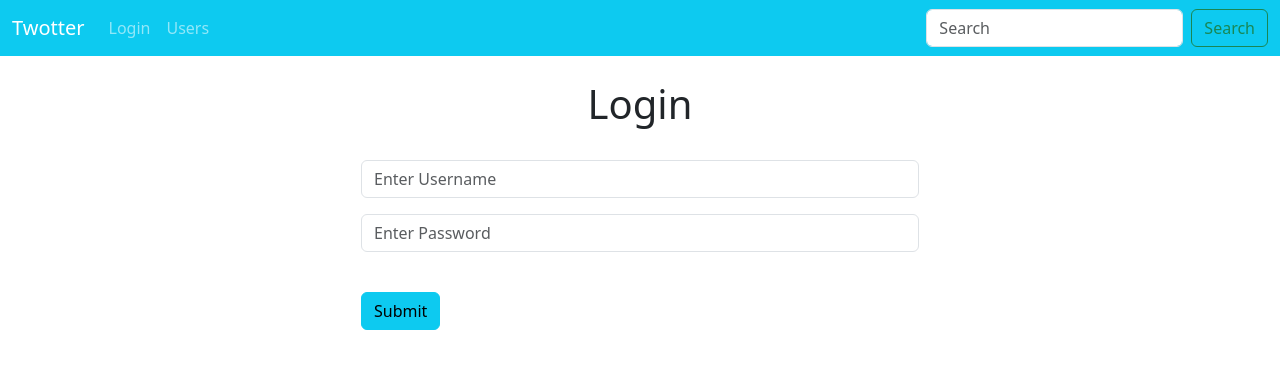
After one commit to hdsjejgh/Twotter, a Django app: page /login/ in a window 1280 px wide. The commit adds this page. Shown: the top 369 px of the page. Run offline with Django 5.2, Linux system fonts and the light colour scheme.

Commit message:
added logging in and logging out

```diff
--- a/twotter/social/templates/base.html
+++ b/twotter/social/templates/base.html
@@ -12,7 +12,7 @@
   <div class="container">
       {% if messages %}
         {% for message in messages %}
-          <div class="alert alert-warning" role="alert">
+          <div class="alert alert-success alert-dismissible" role="alert">
             {{ message }}
           </div>
         {% endfor %}
--- /dev/null
+++ b/twotter/social/templates/login.html
@@ -0,0 +1,28 @@
+{% extends 'base.html' %}
+{% block content %}
+{% if user.is_authenticated %} <!--If user already logged in say so-->
+<br><h1 class="text-center">Already logged in</h1><br>
+{% else %}
+<div class="col-md-6 offset-md-3">
+<br><h1 class="text-center">Login</h1><br>
+
+    <form method="POST" action="{% url 'login' %}">
+        {% csrf_token %}
+  <div class="mb-3">
+    <input type="text" class="form-control" name="username" placeholder="Enter Username"> <!--Username-->
+  </div>
+  <div class="mb-3">
+    <input type="password" class="form-control" name="password" placeholder="Enter Password"> <!--Password-->
+  </div><br>
+  <button type="submit" class="btn btn-info">Submit</button>
+</form>
+
+</div>
+
+
+{% endif %}
+
+
+
+
+{% endblock %}
--- a/twotter/social/templates/navbar.html
+++ b/twotter/social/templates/navbar.html
@@ -10,9 +10,16 @@
           <li class="nav-item">
             <a class="nav-link" href="{% url 'profile' request.user.id %}">My Profile</a>
           </li>
+        <li class="nav-item">
+            <a class="nav-link" href="{% url 'logout' %}">Logout</a>
+          </li>
+        {% else %}
+        <li class="nav-item">
+            <a class="nav-link" href="{% url 'login' %}">Login</a>
+          </li>
         {% endif %}
         <li class="nav-item">
-          <a class="nav-link" href="{% url 'profile_list' %}">Profile List</a>
+          <a class="nav-link" href="{% url 'profile_list' %}">Users</a>
         </li>
       </ul>
       <form class="d-flex" role="search">
--- a/twotter/social/urls.py
+++ b/twotter/social/urls.py
@@ -23,4 +23,6 @@ urlpatterns = [
     path('',views.home,name="home"),
     path('profile_list/',views.profile_list,name="profile_list"),
     path('profile/<int:pk>',views.profile, name='profile'), #profile of user with id <int:pk>
+    path('login/',views.login_user,name='login'),
+    path('logout/',views.logout_user,name='logout'),
 ]
--- a/twotter/social/views.py
+++ b/twotter/social/views.py
@@ -2,6 +2,8 @@ from django.shortcuts import render, redirect
 from .models import Profile, Twoot
 from django.contrib import messages
 from .forms import TwootForm
+from django.contrib.auth import authenticate,login,logout
+
 
 # Create your views here.
 def home(request):
@@ -21,13 +23,9 @@ def home(request):
         return render(request, 'home.html', {"twoots": twoots})
 
 def profile_list(request):
-    if request.user.is_authenticated: #if user is logged in, go to the profile list page
-        profiles = Profile.objects.exclude(user=request.user) #sends all profiles except user's profile to be displayed
-        return render(request, 'profile_list.html',{'profiles':profiles})
 
-    else: #if not logged in, redirect to home and send a warning message
-        messages.success(request, ("You must be logged in to view this page"))
-        return redirect('home')
+    profiles = Profile.objects.all() if not request.user.is_authenticated else Profile.objects.exclude(user=request.user)  # sends all profiles except user's profile (if logged in) to be displayed
+    return render(request, 'profile_list.html', {'profiles': profiles})
 
 def profile(request, pk):
     if request.user.is_authenticated: #cannot view profiles unless logged in
@@ -51,3 +49,25 @@ def profile(request, pk):
     else:
         messages.success(request, ("You must be logged in to view this page"))
         return redirect('home')
+
+def login_user(request):
+    if request.method == "POST": #if attempting to log in
+        username = request.POST['username']
+        password = request.POST['password']
+        user = authenticate(request, username=username, password=password) #user = None if invalid username or password
+        if user is not None: #if valid username or password
+            login(request,user)
+            messages.success(request, ("Successfully logged in"))
+            return redirect('home')
+        else: #if invalid username or password
+            messages.success(request, ("Invalid username or password"))
+            return redirect('login')
+
+    else: #if just openning the page
+        return render(request, 'login.html',{})
+
+
+def logout_user(request): #justs logs the user out
+    logout(request)
+    messages.success(request, ("Successfully logged out"))
+    return redirect('home')
```
Also changed, not shown: twotter/db.sqlite3.
